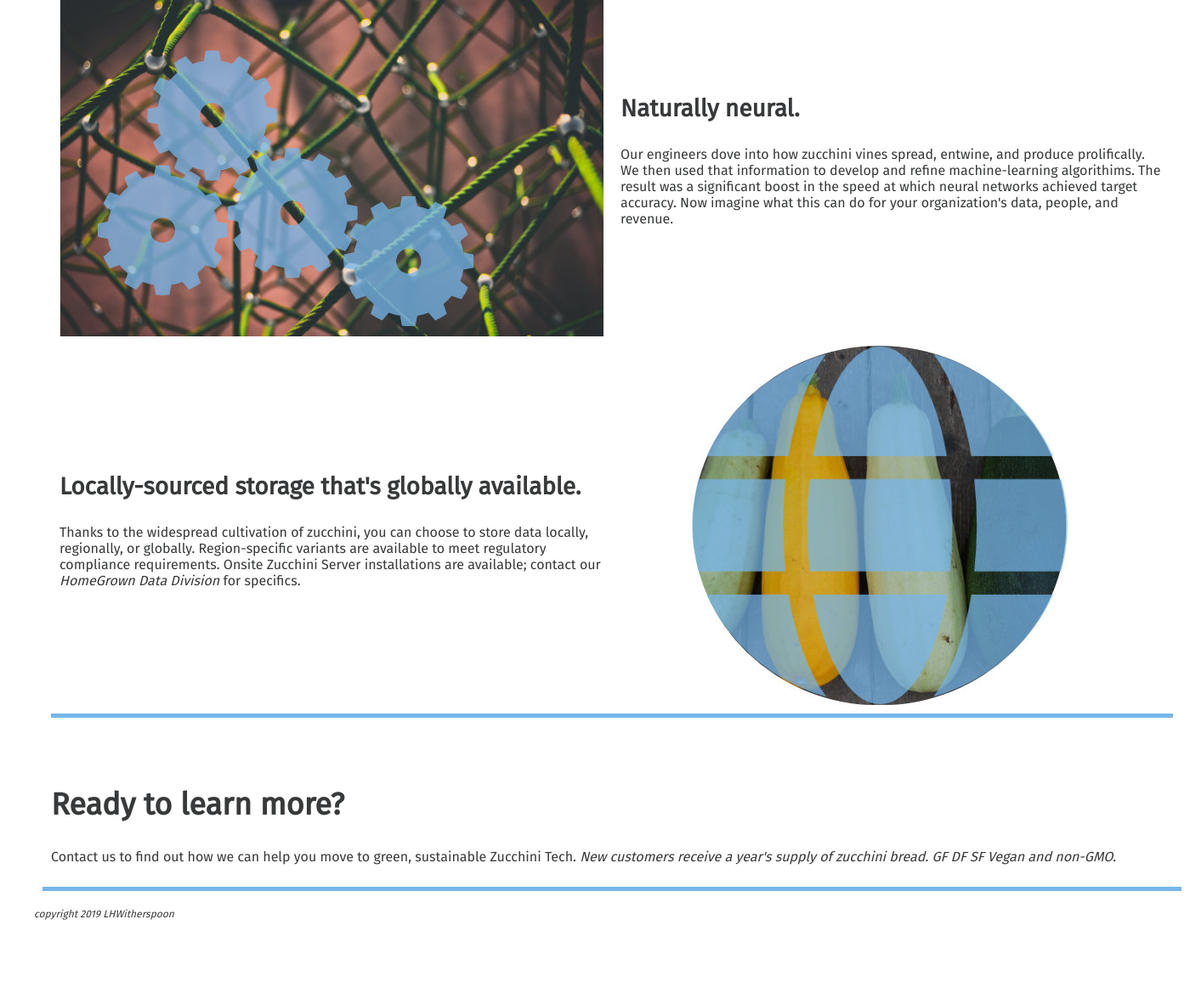
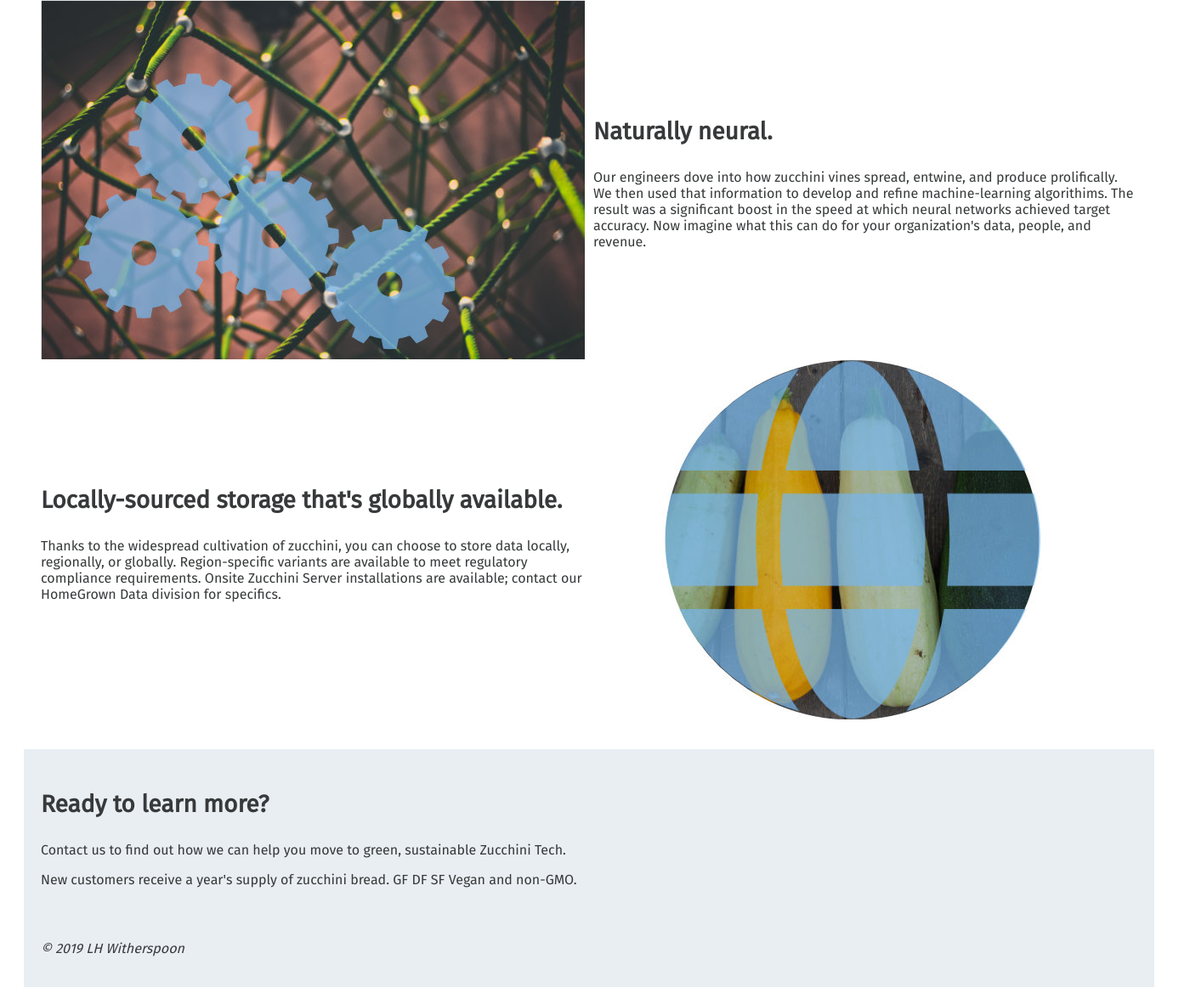
Before and after one commit to lhwitherspoon/zucchini-data, a website: page index.html in a window 1280 px wide. Shown: the part 1179-2361 px from the top of the page at 85% size, 1400 px wide, since content can reach past the window. Before the commit the page ends 2292 px from the top, so only its background shows below. Drawn offline with Linux system fonts and the light colour scheme.

Commit message:
working with nested grids

```diff
--- a/index.html
+++ b/index.html
@@ -1,99 +1,98 @@
 <!DOCTYPE html>
 <html>
 
-
 <head>
-
-    <title>Zucchini Data</title>
-    <link rel="stylesheet" href="main.css">
+    <meta charset="utf-8">
+    <meta http-equiv="X-UA-Compatible" content="IE=edge">
+    <title>Zucchini Data Demo</title>
+    <meta name="viewport" content="width=device-width, initial-scale=1">
+    <link rel="stylesheet" type="text/css" media="screen" href="main.css">
     <link rel="stylesheet" href="https://fonts.googleapis.com/css?family=Fira+Sans">
-    <!-- TODO: add media queries -->
-    <!-- TODO: add google analytics -->
 </head>
 
 <body>
-    <div class="container">
-
-        <header class="header">
-            <img src="images/zucchini-data-logo-med-lg.png" alt="zucchini data logo" class="logo">
-            <h1 class="h1 tagline">We make the ubiquitous, usable.</h1>
-            <div class="side">
-                <ul>
-                    <h3>
+    <div class="grid">
+        <div class="header-image">
+            <header class="header">
+                <img src="images\zucchini-data-logo-med.png" alt="Logo for Zucchini Data" class="logo">
+                <h1 class="tagline">Making the ubiquitous usable.</h1>
+                <ul class="features">
+                    <h2>
                         <li>Green.</li>
                         <li>Sustainable.</li>
                         <li>Connected.</li>
-                    </h3>
+                    </h2>
                 </ul>
-            </div>
-        </header>
+            </header>
+        </div>
 
         <main class="main">
-            <img src="images\vegetables-640-433.jpg" alt="piled zucchini" class=img-1>
-
+            <div class="img-1">
+                <img src="images\vegetables-640-433.jpg" alt="" class="img-1">
+            </div>
             <div class="feature-1">
                 <h3>The new server farm.</h3>
                 <p>Think zucchini is only good for zucchini bread and blue ribbons? Think again. Beset by bushels of
-                    baseball bat-size courgettes*, our engineers saw possibility in this prolific garden denizen.
-                    Utilizing
-                    the latest in quantum computing (and some tomatoes), they found a way to connect courgettes into
-                    circuits.
-                    * The British word for zucchini.</p>
+                    baseball
+                    bat-size courgettes*, our engineers saw possibility in this prolific garden denizen. Utilizing the
+                    latest in
+                    quantum computing (and some tomatoes), they found a way to connect courgettes into circuits.</p>
+
+                <p> <em>*The British word for zucchini.</em></p>
             </div>
-
-
+            <div class="img-2">
+                <img src="images\zucchini-big-data.jpg" alt="Zucchini with big data symbols">
+            </div>
             <div class="feature-2">
                 <h3>Stuff them with data.</h3>
                 <p>Zucchini come in a wide range of sizes, expressed in units called zukes. Each zucchini can hold data
                     in
                     proportion to its volume. Our software scales the number of zukes (zucchini modules) to fit your
-                    organization's precise data needs. So whether you need gigabytes or zettabytes, your data needs are
-                    always covered. </p>
+                    organization's
+                    precise data needs. So whether you need gigabytes or zettabytes, your data needs are always covered.
+                </p>
             </div>
 
-            <img src="images\zucchini-big-data.jpg"
-                alt="large zucchini with symbols for cloud, twitter, headphones, facebook, smartphone and laptop overlaid"
-                class="img-2">
 
-            <img src="images\green-rope-copy-cogs.jpg" alt="green rope net with cogwheel symbols overlaid"
-                class="img-3">
-
+            <img src="images\green-rope-copy-cogs.jpg" alt="green net with cogwheel symbols overlayed" class="img-3">
             <div class="feature-3">
                 <h3>Naturally neural.</h3>
                 <p>Our engineers dove into how zucchini vines spread, entwine, and produce prolifically. We then used
                     that
                     information to develop and refine machine-learning algorithims. The result was a significant boost
                     in
-                    the speed at which neural networks achieved target accuracy. Now imagine what this can do for your
-                    organization's data, people, and revenue.</p>
+                    the
+                    speed
+                    at which neural networks achieved target accuracy. Now imagine what this can do for your
+                    organization's
+                    data,
+                    people, and revenue.</p>
             </div>
-
+            <img src="images\zucchini-globe.jpg" alt="globe symbol over four different zucchini" class="img-4">
             <div class="feature-4">
                 <h3>Locally-sourced storage that's globally available.</h3>
                 <p>Thanks to the widespread cultivation of zucchini, you can choose to store data locally, regionally,
                     or
-                    globally. Region-specific variants are available to meet regulatory compliance requirements. Onsite
-                    Zucchini Server installations are available; contact our <em>HomeGrown Data Division</em> for
-                    specifics.
-                </p>
+                    globally.
+                    Region-specific variants are available to meet regulatory compliance requirements. Onsite Zucchini
+                    Server
+                    installations are available; contact our HomeGrown Data division for specifics.</p>
             </div>
-            <img src="images\zucchini-globe.jpg"
-                alt="images of different types of summer squash overlaid with globe symbol" class="img-4">
 
         </main>
+
         <footer class="footer">
-            <section class="contact-text">
+            <div class="cta-box">
+                <h3>Ready to learn more?</h3>
+                <p> Contact us to find out how we can help you move to green, sustainable Zucchini Tech.</p>
+                <p>New customers receive a year's supply of zucchini bread. GF DF SF Vegan and non-GMO. </p>
+            </div>
+            <div class="footer-bar">
+                <p><em>&copy 2019 LH Witherspoon</em></p>
+            </div>
+        </footer>
+    </div>
 
-                <h2>Ready to learn more?</h2>
-                <p> Contact us to find out how we can help you move to green, sustainable Zucchini Tech.
-
-                    <em>New customers receive a year's supply of zucchini bread. GF DF SF Vegan and non-GMO.</em> </p>
-            </section>
-            <!-- insert HTML form with email sent to info@lhwitherspoon.com -->
-        </footer>
-        <div class="footer-bar">copyright 2019 LHWitherspoon</div>
-    </div>
 </body>
 
-
 </html>
--- a/main.css
+++ b/main.css
@@ -1,206 +1,155 @@
-body {
-    margin: 20px;
+body > * {
+    margin: 10px;
+    padding: 10px;
+    background-color: #ffffff;
     font-family: 'Fira Sans', -apple-system, BlinkMacSystemFont, 'Segoe UI', Roboto, Oxygen, Ubuntu, Cantarell, 'Open Sans', 'Helvetica Neue', sans-serif;
     color: #37393A;
 }
 
 h1 {
     font-size: 3em;
-    /* color: #3B6A06; */
 }
-
 h2 {
     font-size: 2.25em;
-    /* color: #7786ea; */
-    }
-
-
+}
 h3 {
     font-size: 1.75em;
 }
-
-a {
-    color: #77B6EA;
+ul {
+    list-style: none;
 }
-
-ul {
-    list-style-type: none;
-}
-.container {
-    background-color: #ffffff;
-    margin: 10px 10px 10px 10px;
-    padding: 10px;
+.grid {
     display: grid;
-    /* grid-template-columns: minmax(auto; 500px); */
-    grid-gap: 10px;
+    /* grid-template-columns: 1fr 2fr 1fr; */
     grid-template-areas:
     "header"
     "main"
-    "footer"
-    "footer-bar";
+    "footer";
+
 }
 
 .header {
+    margin: 10px;
+    padding: 10px;
     border-bottom: #77B6EA solid 5px;
-    margin: inherit;
-    padding: inherit;
     display: grid;
     grid-template-areas:
-    "logo"
-    "tagline"
-    "side";
+    "left"
+    "middle"
+    "right";
+
 }
+.main {
+    /* border-bottom: #77B6EA solid 5px; */
+    margin: 10px;
+    padding: 10px;
+    padding-bottom: 25px;
+    display: grid;
+    grid-template-areas:
+    "area-1"
+    "area-2"
+    "area-3"
+    "area-4"
+
+    "area-5"
+    "area-6"
+    "area-7"
+    "area-8";
+}
+.main > * {
+    align-self: center;
+}
+@media screen and (min-width: 768px) {
+    .grid {
+        display: grid;
+    }
+    .header {
+        background-position: center;
+        background-repeat: no-repeat;
+        background-size: cover;
+        /* display: grid; */
+        grid-template-columns: 1fr 3fr 1fr;
+        grid-template-areas: "logo tagline features";
+
+    }
+    .main {
+        display: grid;
+        grid-template-columns: 2fr 2fr;
+        grid-template-areas:
+        "area-1 area-2"
+        "area-4 area-3"
+        "area-5 area-6"
+        "area-8 area-7";
+    }
+}
+
 .logo {
-    grid-area: logo;
+    grid-area: left 1fr;
+    align-self: center;
+
+}
+.tagline {
+    grid-area: middle 3fr;
     align-self: center;
 
 }
 
-.tagline {
-    grid-area: tagline;
-    align-self: center;
-}
-
-.side {
-    grid-area: side;
-    align-self: start;
-}
-
-.main {
-    border-bottom: #77B6EA solid 5px;
-    margin: inherit;
-    padding: inherit;
-    display: grid;
-    grid-gap: inherit;
-    grid-template-areas:
-    "img-1"
-    "feature-1"
-    "feature-2"
-    "img-2"
-    "img-3"
-     "feature-3"
-    "feature-4"
-    "img-4";
-}
-
-.img-1 {
-
-    grid-area: img-1;
-    align-self: center;
-}
-.img-2  {
-    grid-area: img-2;
-    align-self: center;
-}
-.img-3 {
-    grid-area: img-3;
-    align-self: center;
-}
-.img-4 {
-    grid-area: img-4;
-    align-self: center;
-}
-
-.feature-1 {
-    grid-area: feature-1;
-    align-self: center;
-
-}
-
-.feature-2 {
-    grid-area: feature-2;
-    align-self: center;
-}
-
-.feature-3 {
-    grid-area: feature-3;
+.features {
+    grid-area: right 1fr;
     align-self: center;
 }
 
 
-.feature-4 {
-    grid-area: feature-4;
-    align-self: center;
-}
-.footer {
-    border-bottom: #77B6EA solid 5px;
-        grid-template-areas:
-        "contact-text"
-        "contact-form";
-    }
-.contact-text {
-    grid-area: contact-text;
-    align-self: center;
-
-}
-.contact-form {
-    grid-area: contact-form;
-    align-self: center;
-}
-
-
-.footer-bar {
-    font-size: 0.75em;
-    font-style: italic;
-    align-self: center;
-}
-
-
-
-
-@media (min-width: 500px){
-    .container {
-        /* display: grid; */
-        /* grid-template-columns: repeat(4, 1fr); */
-        grid-template-areas:
-        "header"
-        "main"
-        "footer"
-        "footer-bar";
-    }
-    .header {
-        /* margin: inherit; */
-        /* padding: inherit; */
-        display: grid;
-        /* grid-gap: inherit; */
-        /* grid-template-columns: 1fr 2fr 1fr; */
-        grid-template-areas:
-        "logo tagline side";
-        border-bottom: #77B6EA 5px solid;
-    }
-
+/* @media screen and (min-width: 768px) {
     .main {
-        grid-area: main;
-        display: grid;
-        /* grid-template-columns: 2fr 2fr; */
-        grid-gap: inherit;
-        margin: inherit;
-        padding: inherit;
+        grid-template-columns: 1fr 1fr;
         grid-template-areas:
         "img-1 feature-1"
         "feature-2 img-2"
         "img-3 feature-3"
         "feature-4 img-4";
-        margin: 20px;
     }
+} */
 
-    .footer {
-        grid-area: footer;
-        display: grid;
-        grid-gap: inherit;
-        margin: inherit;
-        padding: inherit;
-        /* grid-template-columns: 2fr 2fr; */
-        grid-template-areas:
-        "contact-text contact-form";
-        /* border-top: 5px solid #77B6EA; */
+.img-1 {
+    grid-area: area-1;
+}
+.img-2 {
+    grid-area: area-3;
+}
+.img-3 {
+    grid-area: area-5;
+}
+.img-4 {
+    grid-area: area-7;
+}
+.feature-1 {
+    grid-area: area-2;
+}
+.feature-2 {
+    grid-area: area-4;
+}
+.feature-3 {
+    grid-area: area-6;
+}
+.feature-4 {
+    grid-area: area-8;
+}
 
-    }
+.footer {
+    background-color: #E8EEF2;
+    grid-template-areas: "cta-box";
+}
+
+.cta-box {
+    margin: 10px;
+    padding: 10px;
+    grid-area: cta-box;
 
 }
 
 .footer-bar {
-    grid-area: footer-bar;
-    align-self: center;
-    /* border-top: 5px solid #77B6EA; */
+    margin: 10px;
+    padding: 10px;
+    grid-area: "footer-bar";
 }
```
Also changed, not shown: package.json (added, +21 -0 lines), images/zucchini-duo-cloudy.jpg (added), 1 other file.
